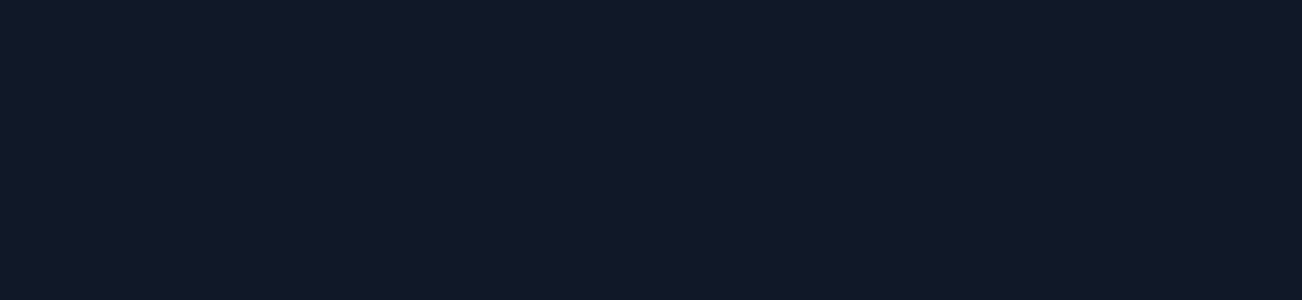
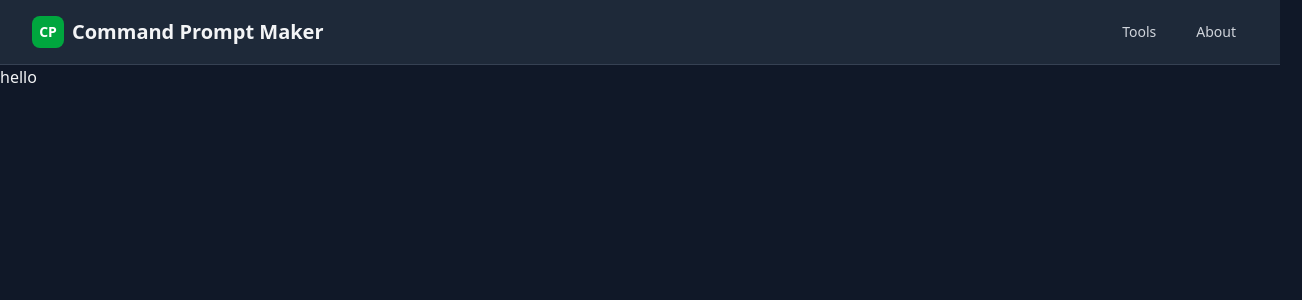
Before and after one commit to Wyze00/Prompt-Generator, a Nuxt app: page /enumeration in a window 1280 px wide. Before the commit this address had no page. Shown: the top 300 px of the page, 1302 px wide, since content can reach past the window. Built offline with nearby package versions, Linux system fonts and the light colour scheme.

Commit message:
tambah index pada setiap kategory

```diff
--- a/app/components/ToolPageLayout.vue
+++ b/app/components/ToolPageLayout.vue
@@ -3,8 +3,18 @@
     <div class="mb-8">
       <div class="flex items-center text-sm text-gray-400 mb-2">
         <NuxtLink to="/" class="hover:text-green-400">Home</NuxtLink>
-        <span class="mx-2">/</span>
-        <span class="text-green-400">{{ tool.name }}</span>
+
+        <template v-for="crumb in breadcrumbs" :key="crumb.to">
+          <span class="mx-2">/</span>
+
+          <NuxtLink v-if="crumb.to" :to="crumb.to" class="hover:text-green-400">
+            {{ crumb.name }}
+          </NuxtLink>
+
+          <span v-else class="text-green-400">
+            {{ crumb.name }}
+          </span>
+        </template>
       </div>
       <h1 class="text-4xl font-bold text-gray-100">{{ tool.name }} Command Generator</h1>
       <p class="text-xl text-gray-300 mt-2">{{ tool.description }}</p>
@@ -52,16 +62,35 @@
 import { ref, reactive, watch, onMounted, toRefs } from 'vue';
 import type { ITool, IGroup } from '../../types/interfaces';
 import OptionGroup from '~/components/OptionGroup.vue';
+import { useRoute } from 'vue-router';
 
 const props = defineProps<{
   tool: ITool;
 }>();
+
+const route = useRoute();
 
 const { tool } = toRefs(props);
 
 const selectedCommand = ref<number | null>(0);
 const generatedCommand = ref('');
 const formData = reactive<Record<string, any>>({});
+
+
+const breadcrumbs = computed(() => { // <--- TAMBAHKAN BLOK INI
+  return route.path
+    .split('/') // -> ['', 'enumeration', 'gobuster']
+    .filter(p => p) // -> ['enumeration', 'gobuster']
+    .map((segment, index, arr) => {
+      // Ubah nama menjadi kapital di huruf pertama
+      const name = segment.charAt(0).toUpperCase() + segment.slice(1);
+      return {
+        name: name,
+        // Buat path link, kecuali untuk item terakhir
+        to: index === arr.length - 1 ? null : '/' + arr.slice(0, index + 1).join('/'),
+      };
+    });
+});
 
 const generateCommand = () => {
   if (selectedCommand.value === null || !tool.value) {
--- a/app/pages/enumeration/[...slug].vue
+++ b/app/pages/enumeration/[...slug].vue
@@ -1,6 +1,6 @@
 <template>
   <div v-if="tool">
-    <ToolPageLayout :tool="tool" />
+    <ToolPageLayout :tool="tool" :key="route.path" />
   </div>
   <div v-else class="text-center p-8">
     <h1 class="text-2xl text-red-400">Tool tidak ditemukan.</h1>
--- /dev/null
+++ b/app/pages/enumeration/index.vue
@@ -0,0 +1,11 @@
+<script setup>
+
+</script>
+
+<template>
+    <div>hello</div>
+</template>
+
+<style scoped>
+
+</style>
--- a/app/pages/recon/[...slug].vue
+++ b/app/pages/recon/[...slug].vue
@@ -1,6 +1,6 @@
 <template>
   <div v-if="tool">
-    <ToolPageLayout :tool="tool" />
+    <ToolPageLayout :tool="tool" :key="route.path"/>
   </div>
   <div v-else class="text-center p-8">
     <h1 class="text-2xl text-red-400">Tool tidak ditemukan.</h1>
--- /dev/null
+++ b/app/pages/recon/index.vue
@@ -0,0 +1,13 @@
+<script setup>
+
+</script>
+
+<template>
+    <div>
+        hello
+    </div>
+</template>
+
+<style scoped>
+
+</style>
```
